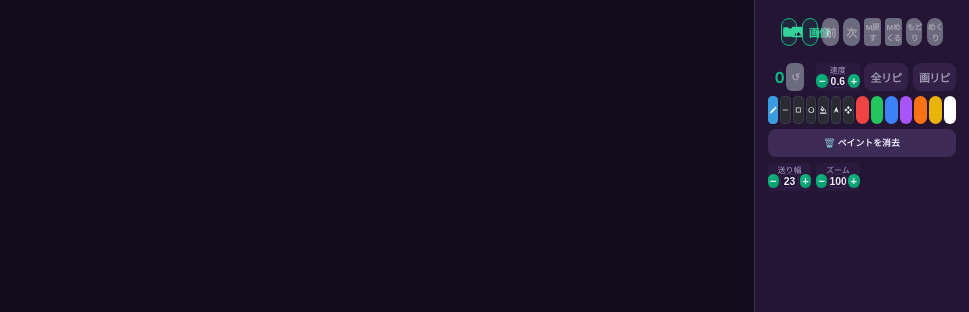
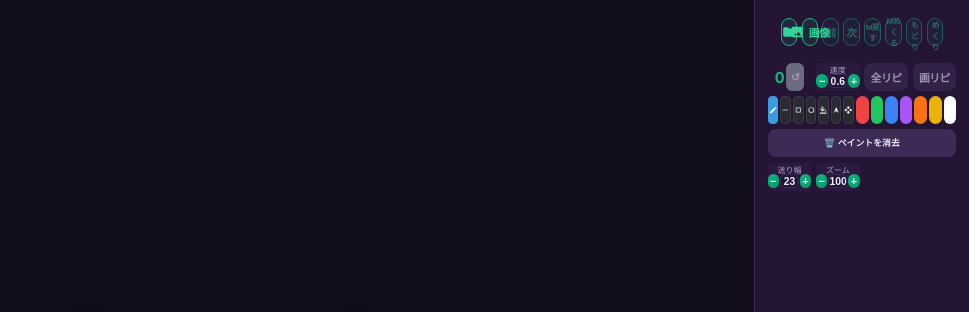
Before and after one commit to tsuppin/chart_learning_app, a plain HTML site: page index.html in a window 1280 px wide. Shown: the top 312 px of the page, without its empty margins (311-1280 px from the left). Drawn offline with Linux system fonts and the light colour scheme.

Commit message:
前/次/M戻す/Mめくる/もどり/めくりのデザインを画像ボタンに統一

```diff
--- a/style.css
+++ b/style.css
@@ -1597,3 +1597,21 @@ body.dark-theme .color-btn.active {
 .settings-row .step-control { display: flex; align-items: center; justify-content: center; width: 100%; gap: 1px; }
 .settings-row .step-control .small-btn { width: 12px !important; min-width: 0 !important; height: 14px !important; min-height: 12px !important; max-height: 14px !important; padding: 0 !important; font-size: 0.7rem !important; }
 .settings-row .step-control input { width: 20px !important; min-width: 0; height: 14px !important; min-height: 0 !important; max-height: 14px !important; padding: 0 !important; font-size: 0.65rem !important; text-align: center; background: transparent; border: none; }
+
+/* 前/次/M戻す/Mめくる/もどり/めくり を「画像」ボタンと同じデザインに */
+#prevDayBtn, #nextDayBtn, #maskResetBtn, #maskRevealBtn, #autoRewindBtn, #autoPlayBtn {
+    background: rgba(16,185,129,0.12) !important;
+    background-image: none !important;
+    color: #34d399 !important;
+    border: 1.5px solid #10b981 !important;
+    border-radius: 8px !important;
+    box-shadow: none !important;
+}
+#prevDayBtn:disabled, #nextDayBtn:disabled, #maskResetBtn:disabled, #maskRevealBtn:disabled, #autoRewindBtn:disabled, #autoPlayBtn:disabled {
+    opacity: 0.45;
+}
+#autoRewindBtn.playing, #autoPlayBtn.playing {
+    background: rgba(239,68,68,0.2) !important;
+    color: #f87171 !important;
+    border-color: #ef4444 !important;
+}
```
